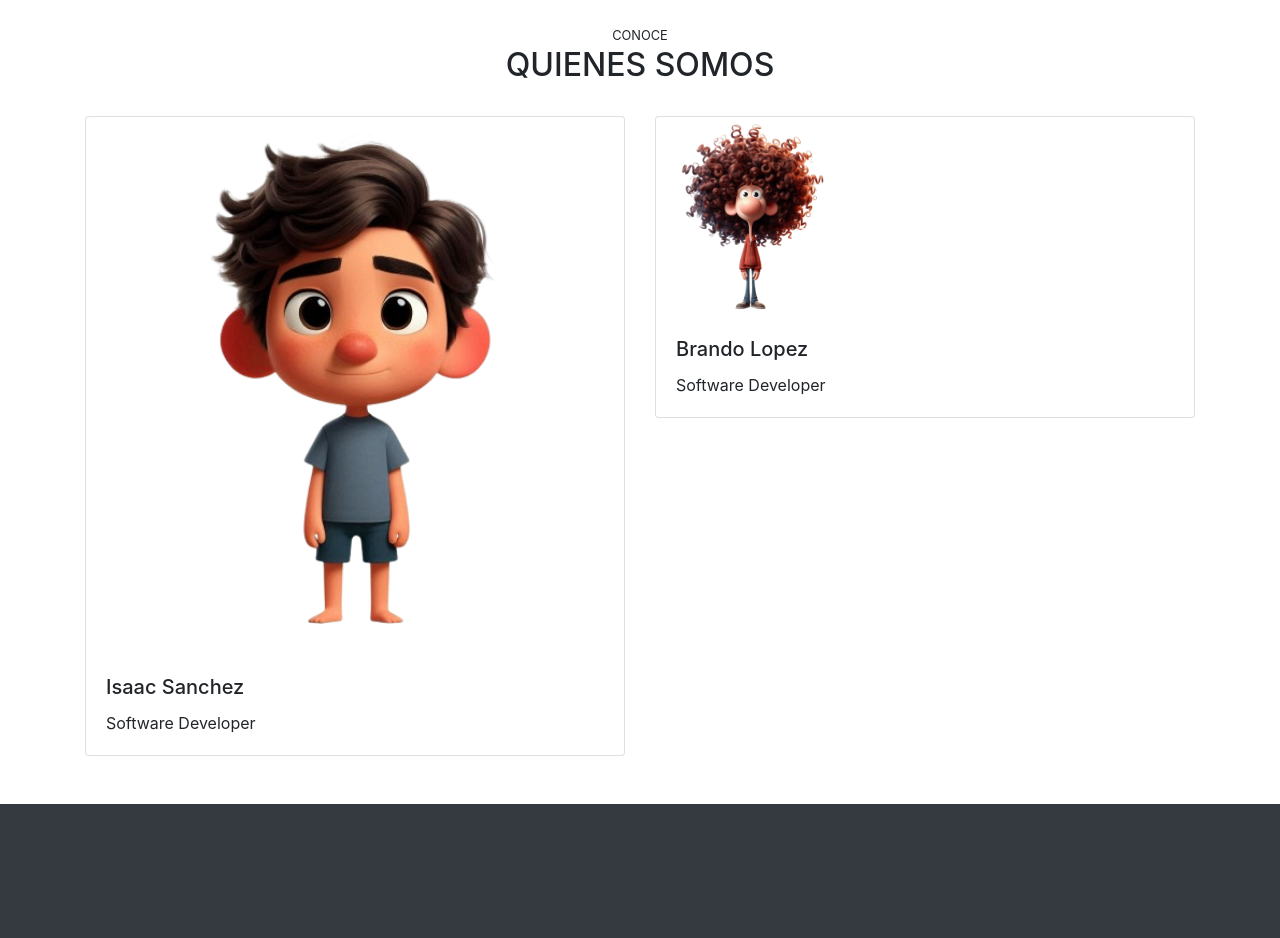
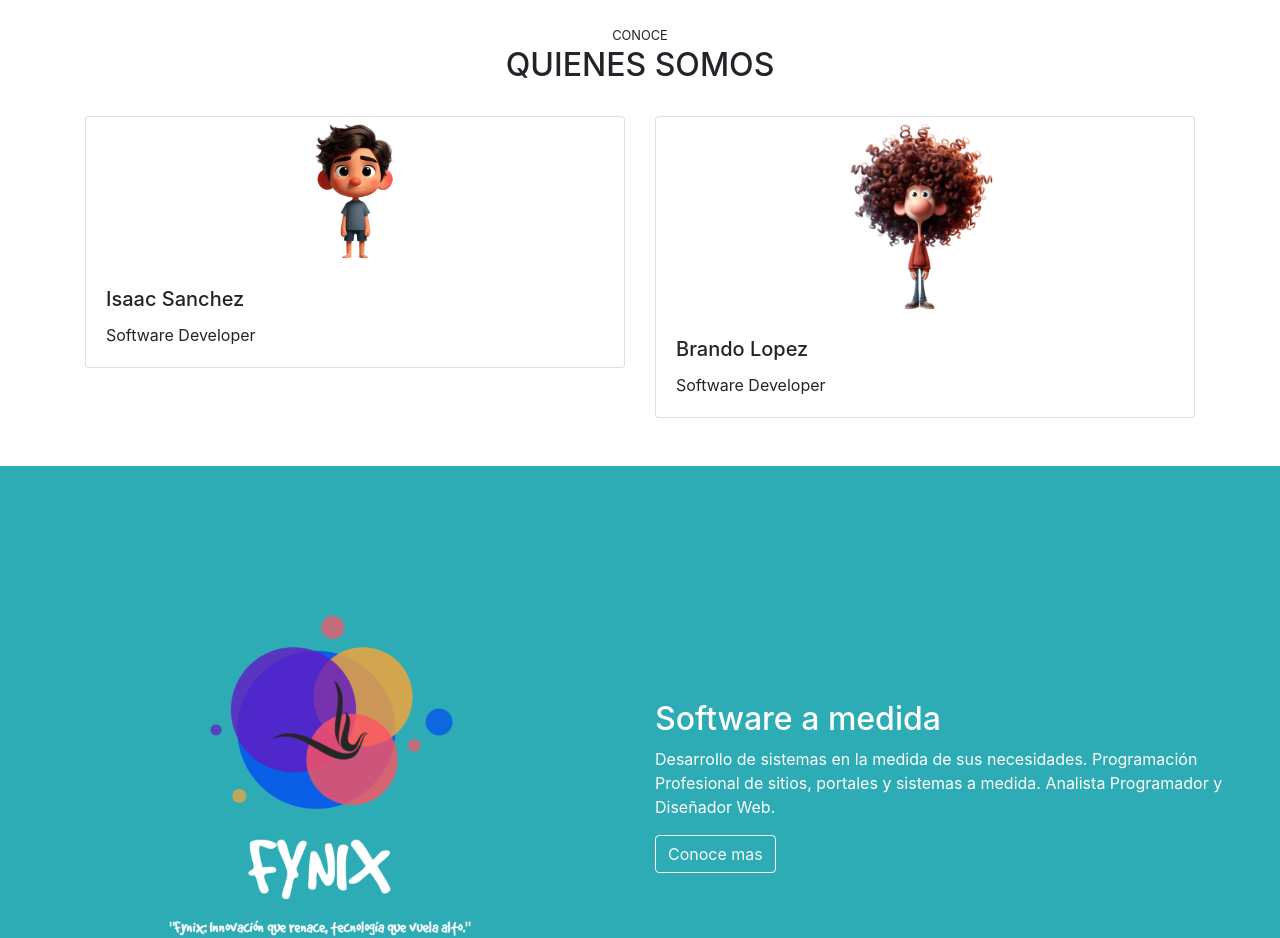
Before and after one commit to Darcksac/FYNIX, a plain HTML site: page Index.html in a window 1280 px wide. Shown: the part 738-1676 px from the top of the page. Drawn offline with nearby package versions, Linux system fonts and the light colour scheme.

Commit message:
Update index.css

```diff
--- a/index.css
+++ b/index.css
@@ -58,15 +58,18 @@
 }
 
 #soft-medida{
-    background-color: #343a40;
+    background-color: #2eacb5;
     color: white;
 
 }
 
 /* login */
 
-#container_login{
-    height: 85vh;
+.card-img-top {
+    width: auto; /* Mantiene el tamaño original de la imagen */
+    max-width: 100%; /* Evita que la imagen sea más grande que el contenedor */
+    height: 150px; /* Ajusta la altura a lo que necesites */
+    object-fit: contain; /* La imagen se ajusta sin recortar nada */
+    display: block; /* Evita márgenes inesperados */
+    margin: 0 auto; /* Centra la imagen */
 }
-
-/* / login */
```
